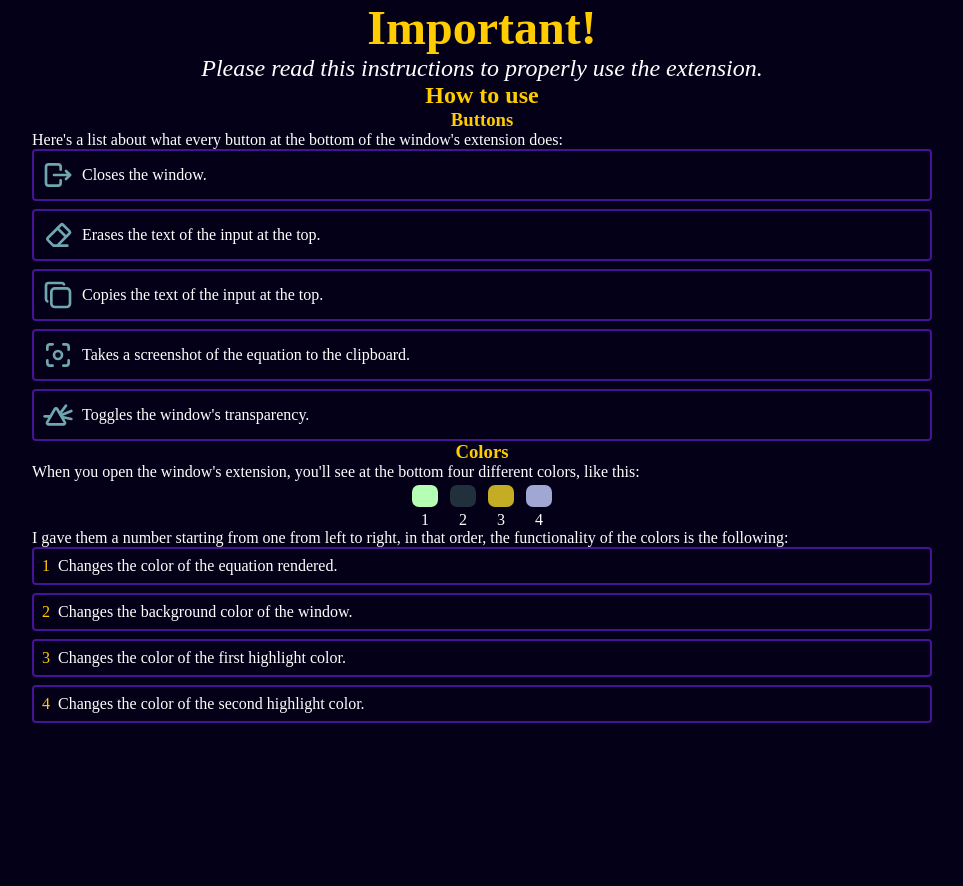
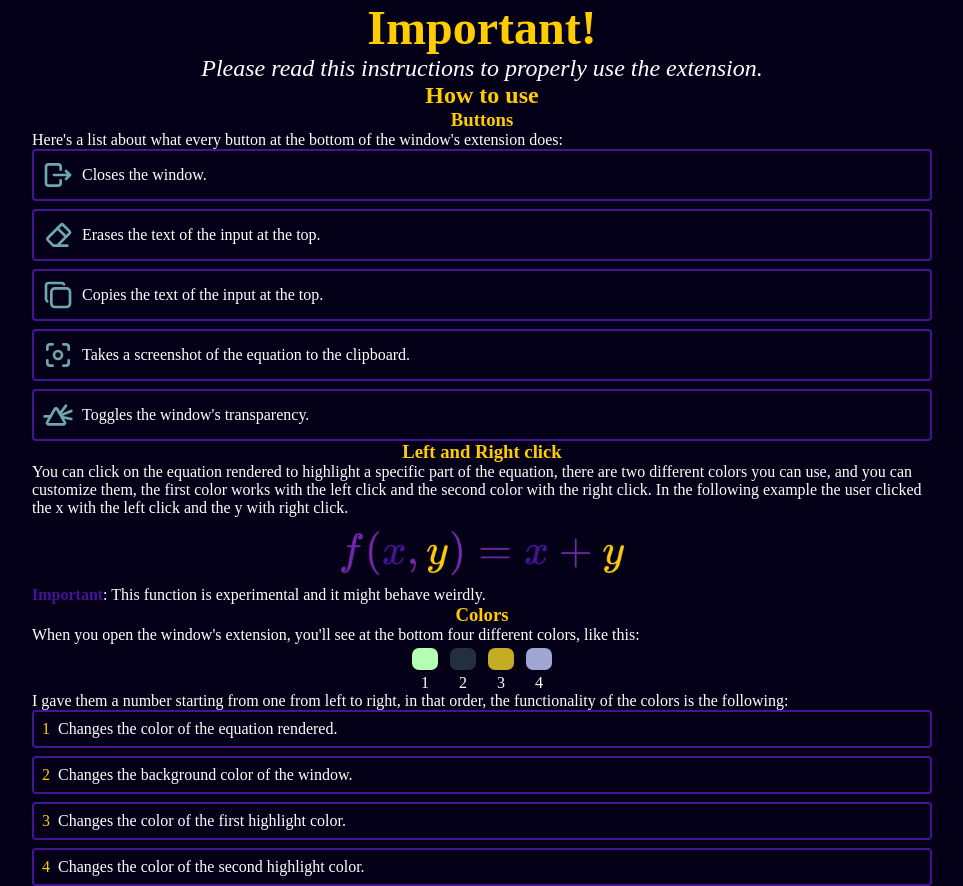
Before and after one commit to Eckry/latex-equations-web, a React (Vite) app: page / in a window 1280 px wide. Shown: the whole page, without its empty margins (158-1121 px from the left). Before the commit the page ends 800 px from the top, so only its background shows below. Built offline with nearby package versions, Linux system fonts and the light colour scheme.

Commit message:
add left and right click instructions

```diff
--- a/src/App.css
+++ b/src/App.css
@@ -43,3 +43,19 @@ ul, ol {
 .number-highlighted {
   color: var(--yellow);
 }
+
+.equation-img-container {
+  display: flex;
+  align-items: center;
+  justify-content: center;
+}
+
+.equation-img {
+  margin: auto;
+  width: 300px;
+}
+
+.note {
+  font-weight: bold;
+  color: var(--blue);
+}
--- a/src/App.tsx
+++ b/src/App.tsx
@@ -21,6 +21,14 @@ function App() {
         </ul>
       </section>
       <section>
+        <h3>Left and Right click</h3>
+        <p>You can click on the equation rendered to highlight a specific part of the equation, there are two different colors you can use, and you can customize them, the first color works with the left click and the second color with the right click. In the following example the user clicked the x with the left click and the y with right click.</p>
+        <figure className="equation-img-container">
+          <img className="equation-img" src="equation.webp" />
+        </figure>
+        <p><span className="note">Important</span>: This function is experimental and it might behave weirdly.</p>
+      </section>
+      <section>
         <h3>Colors</h3>
         <p>When you open the window's extension, you'll see at the bottom four different colors, like this:</p>
         <div className="buttons-container">
```
Also changed, not shown: public/equation.webp (added).
